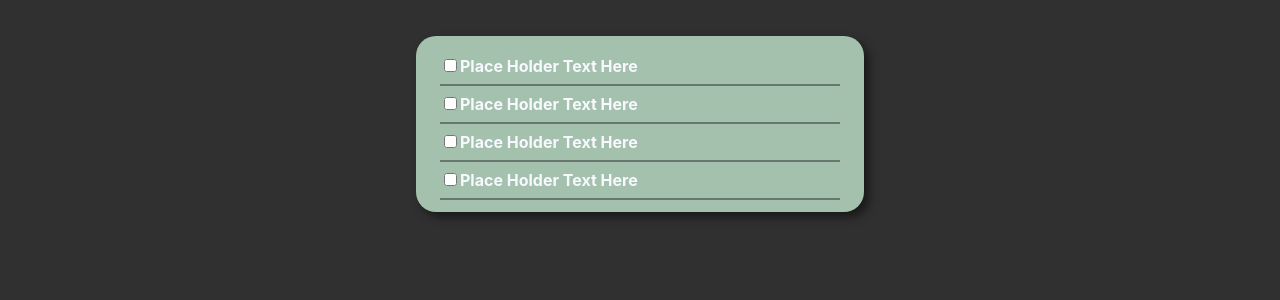
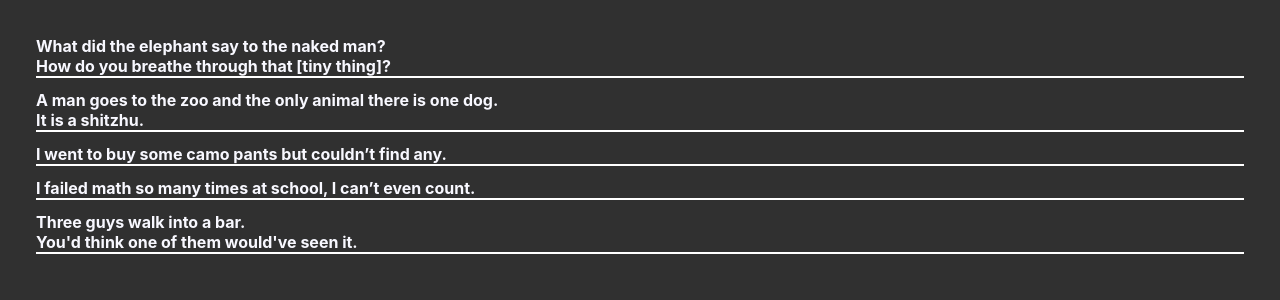
Before and after one commit to NunezAN/react-crash, a React (Create React App) app: page / in a window 1280 px wide. Shown: the top 300 px of the page. Built offline with nearby package versions, Linux system fonts and the light colour scheme.

Commit message:
using variables to populate a jsx element, jokes

```diff
--- a/src/App.jsx
+++ b/src/App.jsx
@@ -1,14 +1,20 @@
 import TodoItem from "./components/TodoItem.jsx";
+import Joke from "./components/joke.jsx"
 import "./App.css"
 function App() {
   return (
     <div className="container">
-        <div className="TodoList--container">
+        {/* <div className="TodoList--container">
             <TodoItem></TodoItem>
             <TodoItem></TodoItem>
             <TodoItem></TodoItem>
             <TodoItem></TodoItem>
-        </div>
+        </div> */}
+        <Joke jokeqa = {{question: "What did the elephant say to the naked man?", answer: "How do you breathe through that [tiny thing]?"}}></Joke>
+        <Joke jokeqa = {{question: "A man goes to the zoo and the only animal there is one dog.", answer: "It is a shitzhu."}}></Joke>
+        <Joke jokeqa = {{answer: "I went to buy some camo pants but couldn’t find any."}}></Joke>
+        <Joke jokeqa = {{answer: "I failed math so many times at school, I can’t even count."}}></Joke>
+        <Joke jokeqa = {{question: "Three guys walk into a bar.", answer: "You'd think one of them would've seen it."}}></Joke>
     </div>
   );
 }
--- /dev/null
+++ b/src/components/joke.css
@@ -0,0 +1,4 @@
+.answer{
+    border-bottom: 2px solid white;
+    margin-bottom: 12px;
+}
--- /dev/null
+++ b/src/components/joke.jsx
@@ -0,0 +1,23 @@
+import "./joke.css";
+
+function getQuestion(props){
+    if(props.jokeqa.question){
+        return `${props.jokeqa.question}`;
+    }
+}
+
+function Joke(props){
+    console.log(props);
+    return(
+        <div>
+            <div className="question">
+            {getQuestion(props)}
+            </div>
+            <div className="answer">
+            {props.jokeqa.answer}
+            </div>
+        </div>
+    );
+}
+
+export default Joke;
```
